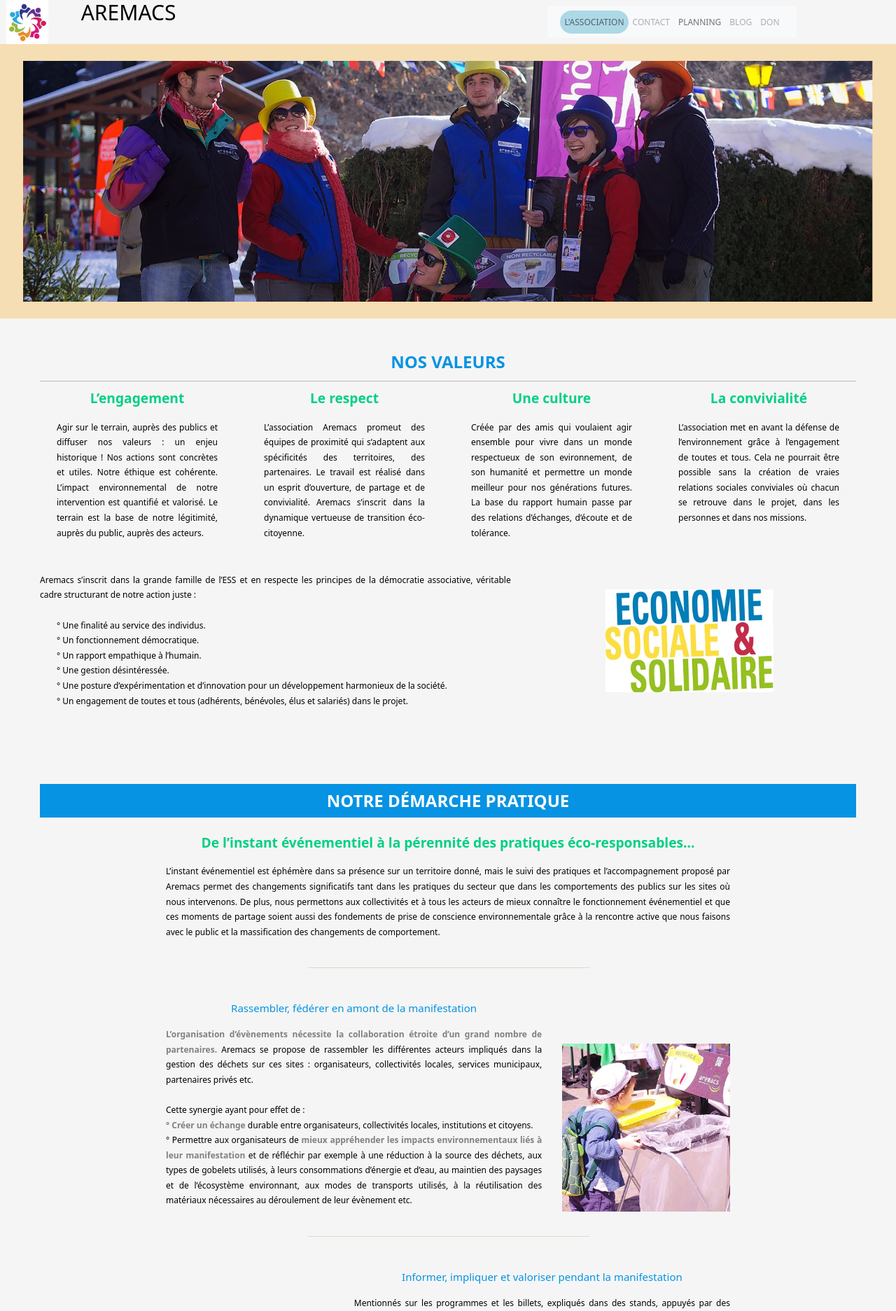
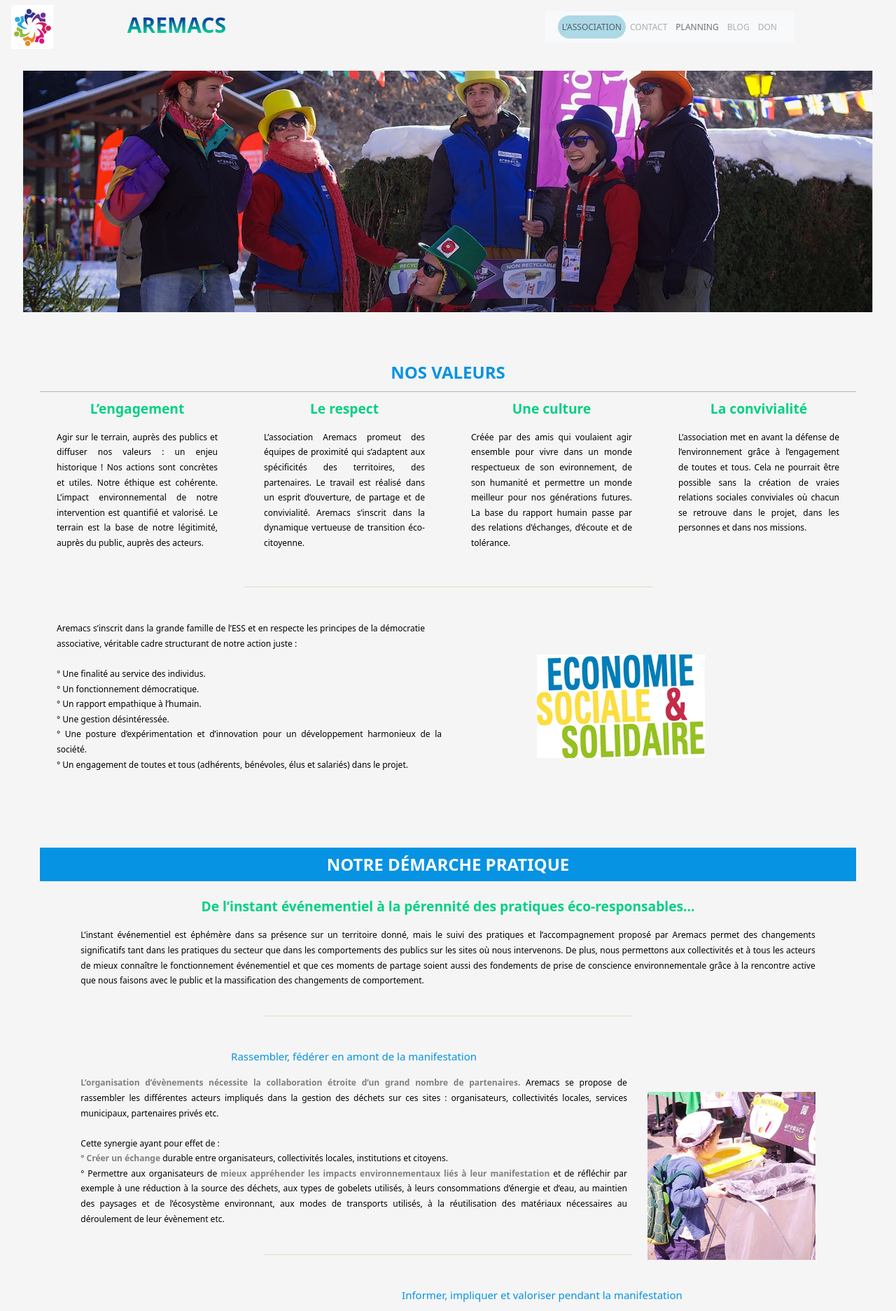
Before and after one commit to enabeteleazar/MyFirstEvaluation, a PHP site: page / in a window 1280 px wide. Shown: the top 1873 px of the page at 70% size. Run offline with PHP 8.4, Linux system fonts and the light colour scheme; grey boxes are pictures that could not be loaded.

Commit message:
index.html finalisé

```diff
--- a/index.html
+++ b/index.html
@@ -23,7 +23,7 @@
    <h1>AREMACS</h1>
   </div>
   <nav class="col col-6 navbar">
-   <nav class="navbar navbar-expand-md navbar-light bg-light">
+   <nav class="navbar navbar-expand-xl navbar-light bg-light">
     <div class="container-fluid">
      <button class="navbar-toggler" type="button" data-bs-toggle="collapse" data-bs-target="#navbarTogglerDemo01" aria-controls="navbarTogglerDemo01" aria-expanded="false" aria-label="Toggle navigation">
       <span class="navbar-toggler-icon"></span>
@@ -82,9 +82,10 @@
         la création de vraies relations sociales conviviales où chacun se retrouve dans le projet, dans les personnes et dans nos missions.</p>
     </div>
   </article>
-  <article class="row">
-    <div class="col-7">
-      <p>Aremacs s’inscrit dans la grande famille de l’ESS et en respecte les principes de la démocratie associative, véritable cadre structurant de notre action juste :</p>
+  <hr class="separation">
+  <article class="row text-justify">
+    <div class="col-10 col-sm-6">
+      <p class="text-panel">Aremacs s’inscrit dans la grande famille de l’ESS et en respecte les principes de la démocratie associative, véritable cadre structurant de notre action juste :</p>
       <ul>
         ° Une finalité au service des individus.</br>
         ° Un fonctionnement démocratique.</br>
@@ -94,7 +95,7 @@
         ° Un engagement de toutes et tous (adhérents, bénévoles, élus et salariés) dans le projet.</br>
       </ul>
     </div>
-    <div class="col-5 text-center">
+    <div class="col-10 col-sm-5 text-center">
       <img class="img-ess" src="pictures/ESS.webp" alt="">
     </div>
   </article>
--- a/style.css
+++ b/style.css
@@ -110,20 +102,45 @@ h5 {
   margin-bottom: 1em;
 
 }
+
 /* ----- */
+.bg-blue {
+  background-color: #0693e3;
+}
+
+p {
+  font-size: 1em;
+  text-align: justify;
+  padding-bottom: 0.8em;
+}
+
+span.bold {
+  color: gray;
+  font-weight: bold;
+}
+
+
+/*  --------  */
+header {
+  padding: 0.6em;
+  display: flex;
+  justify-content: center;
+  align-items: center;
+}
+
 .logo img {
   width: 60px;
   background-image: url("/pictures/logo.jfif");
 }
 
-.img-ess {
-  width: 100%;
-  max-width: 240px;
-  background-image: url("/pictures/ESS.webp");
-  margin-top: 2em;
+.title h1 {
+  font-weight: 700;
+  padding-left: 2em;
+  background: -webkit-linear-gradient(#09009f, #00ff95);
+  -webkit-background-clip: text;
+  -webkit-text-fill-color: transparent;
 }
 
-/* ----- */
 .navbar {
   display: flex;
   justify-content: center;
@@ -131,11 +148,21 @@ h5 {
 li {
   display: inline;
 }
-
 .btn-primary {
   border-radius: 20px;
   background-color: lightblue;
 }
+
+/* ----- */
+
+.img-ess {
+  width: 100%;
+  max-width: 240px;
+  background-image: url("/pictures/ESS.webp");
+  margin-top: 4em;
+}
+
+/* ----- */
 
 section {
   padding: 2em;
@@ -146,16 +173,8 @@ article {
   text-align: justify;
   margin-top: 2em;
   margin-bottom: 2em;
-  margin-left: 15em;
-  margin-right: 15em;
-}
-
-.bandeau {
-  background-color: wheat;
-}
-
-.bloc-valeur {
-  margin: 1em;
+  margin-left: 5%;
+  margin-right: 5%;
 }
 
 .text-panel {
```
Also changed, not shown: other parts of style.css (+26 -48 lines).
